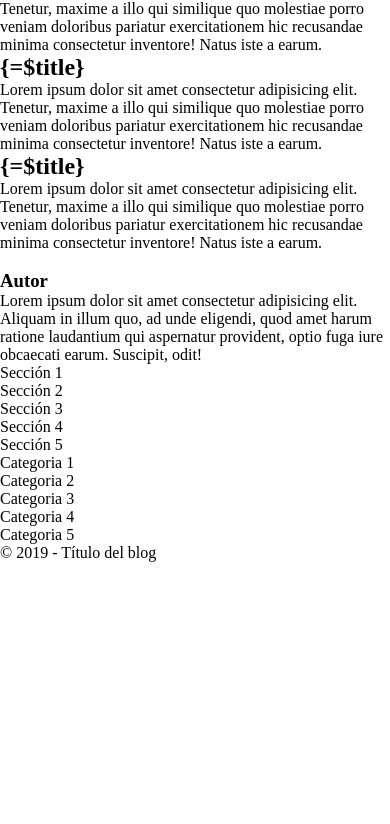
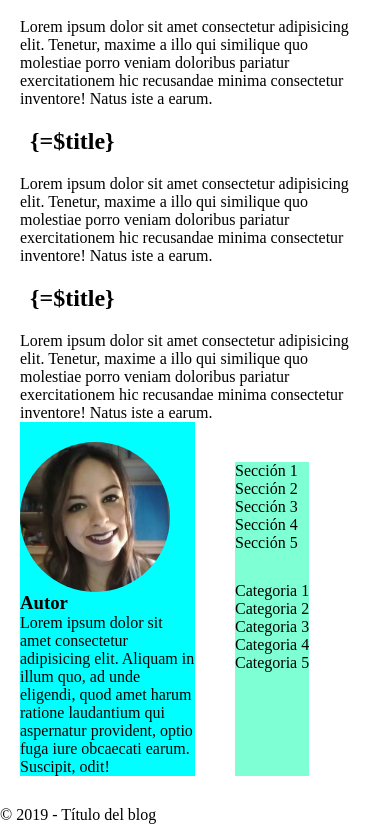
Before and after one commit to AlbaM9/repaso-final-mod-1, a website built with Vite: page src/index.html in a window 390 px wide. Shown: the part 166-990 px from the top of the page. Before the commit the page ends 844 px from the top, so only its background shows below. Built offline with nearby package versions, Linux system fonts and the light colour scheme.

Commit message:
stilized mobile first

```diff
--- a/src/partials/aside.html
+++ b/src/partials/aside.html
@@ -9,12 +9,14 @@
 
 <body>
 
+    <div class="data">
         <section class="author">
 
-        <img src="" alt="">
+            <img src="/images/ALBA MELCHOR GOMEZ.jpg" alt="mi jeto">
 
             <h3>Autor</h3>
-        <p>Lorem ipsum dolor sit amet consectetur adipisicing elit. Aliquam in illum quo, ad unde eligendi, quod amet
+            <p>Lorem ipsum dolor sit amet consectetur adipisicing elit. Aliquam in illum quo, ad unde eligendi, quod
+                amet
                 harum ratione laudantium qui aspernatur provident, optio fuga iure obcaecati earum. Suscipit, odit!</p>
         </section>
 
@@ -37,6 +39,8 @@
             </ul>
         </section>
 
+    </div>
+
 </body>
 
 </html>
--- /dev/null
+++ b/src/scss/layout/_articles.scss
@@ -0,0 +1,5 @@
+.artcle {
+    h2 {
+        padding: 20px 20px;
+    }
+}
--- a/src/scss/layout/_aside.scss
+++ b/src/scss/layout/_aside.scss
@@ -0,0 +1,53 @@
+.data {
+    display: flex;
+    padding: 0 20px;
+}
+
+
+.author {
+
+    display: flex;
+    flex-direction: column;
+    width: 50%;
+    background-color: aqua;
+
+
+
+
+    img {
+        margin-top: 20px;
+
+        width: 150px;
+        border-radius: 50%;
+
+    }
+
+    p {}
+
+}
+
+.lists {
+
+    display: flex;
+    flex-direction: column;
+    align-items: start;
+    margin-left: 40px;
+    background-color: aquamarine;
+    margin-top: 40px;
+
+    ul {
+        list-style: none;
+
+
+
+    }
+
+    .lists__sections {
+
+        margin-bottom: 30px;
+    }
+
+
+
+
+}
--- a/src/scss/layout/_footer.scss
+++ b/src/scss/layout/_footer.scss
@@ -1,8 +1,5 @@
-.page__footer {
-  position: fixed;
-  left: 0;
-  bottom: 0;
-  width: 100vw;
-  padding: 1rem;
-  color: $color-secondary;
+.footer {
+  display: flex;
+  justify-content: start;
+  margin-top: 30px;
 }
--- a/src/scss/layout/_header.scss
+++ b/src/scss/layout/_header.scss
@@ -1,4 +1,6 @@
-.page__header {
+.header {
   display: flex;
   flex-direction: column;
+  align-items: center;
+
 }
--- a/src/scss/main.scss
+++ b/src/scss/main.scss
@@ -8,3 +8,19 @@
 @import 'layout/aside';
 @import 'layout/footer';
 @import 'pages/index';
+@import 'layout/articles';
+
+.article {
+    h2 {
+        padding: 20px 20px;
+    }
+
+    p {
+        padding: 0 10px
+    }
+}
+
+.main {
+    padding: 0 10px;
+    min-width: 320px;
+}
```
Lines whose indentation alone changed are shown as unchanged.
